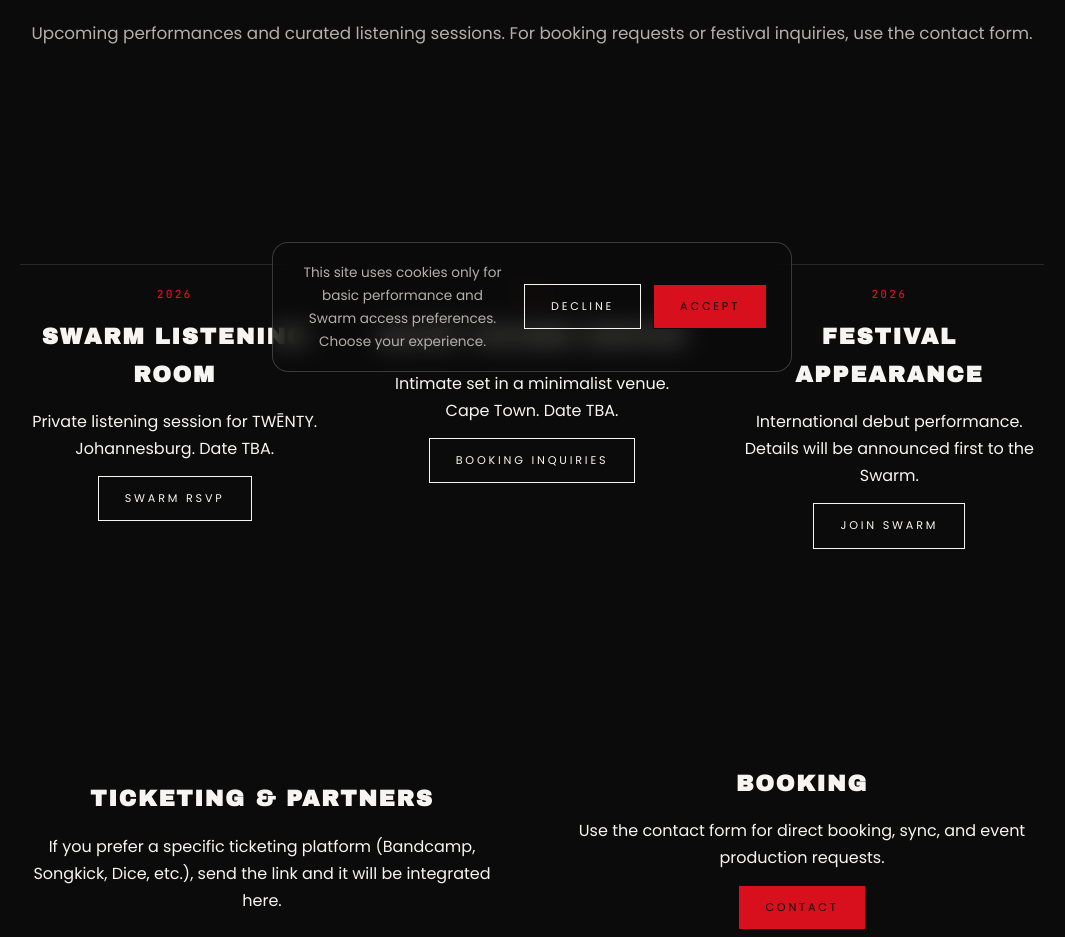
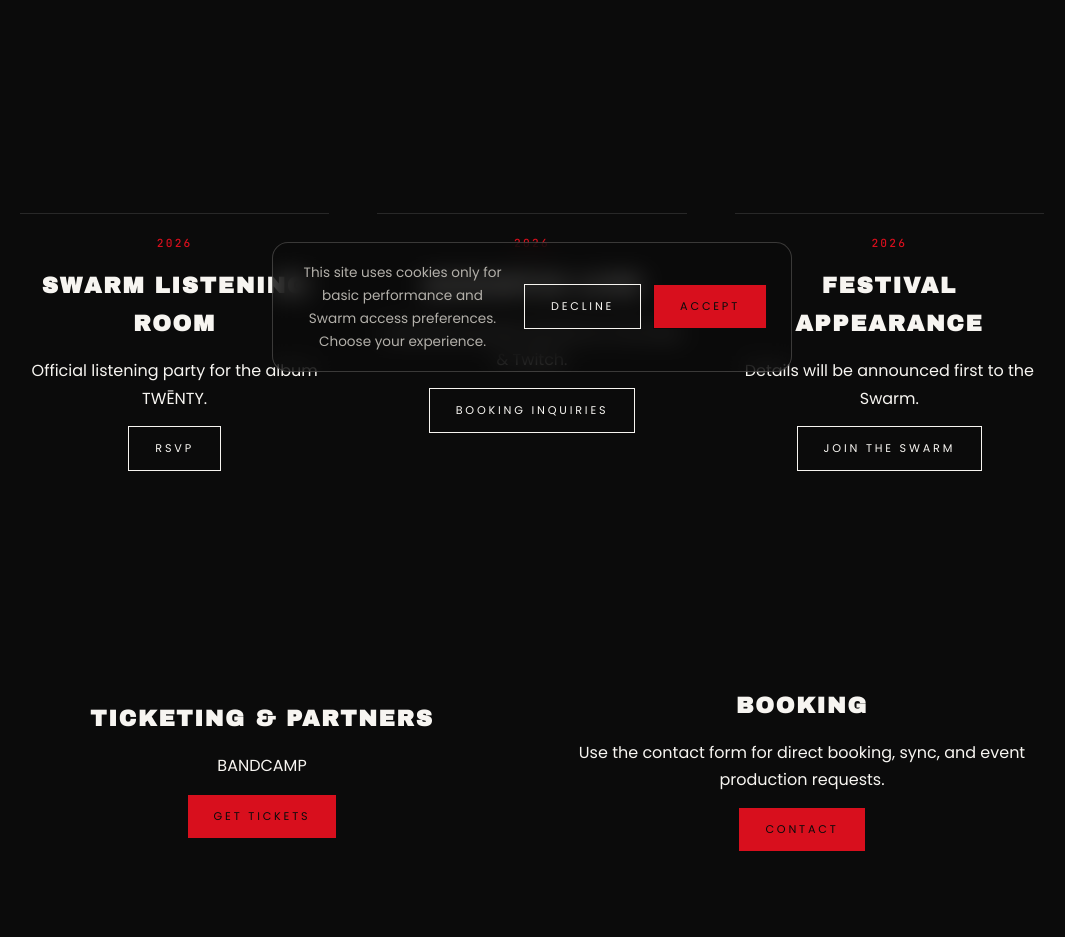
Before and after one commit to seanwxrld/seanwxrld.github.io, a plain HTML site: page tour.html in a window 1280 px wide. Shown: the part 404-1341 px from the top of the page, without its empty margins (108-1173 px from the left). Drawn offline with Linux system fonts and the light colour scheme.

Commit message:
Update tour.html

```diff
--- a/tour.html
+++ b/tour.html
@@ -36,31 +36,27 @@
     <main class="page">
       <section class="hero reveal">
         <p class="eyebrow">Tour & Events</p>
-        <h1>Quiet rooms. Loud impact.</h1>
-        <p class="lead">
-          Upcoming performances and curated listening sessions. For booking requests or festival
-          inquiries, use the contact form.
-        </p>
+        <h1> Upcoming performances</h1>
       </section>
 
       <section class="section-grid reveal" aria-label="Tour dates">
         <article class="card">
           <span class="tag">2026</span>
           <h2>Swarm Listening Room</h2>
-          <p>Private listening session for TWĒNTY. Johannesburg. Date TBA.</p>
-          <a class="button ghost" href="swarm.html">Swarm RSVP</a>
+          <p>Official listening party for the album TWĒNTY.</p>
+          <a class="button ghost" href="https://www.bandsintown.com/e/107907593?&came_from=210">RSVP</a>
         </article>
         <article class="card">
           <span class="tag">2026</span>
-          <h2>Quiet Rooms Series</h2>
-          <p>Intimate set in a minimalist venue. Cape Town. Date TBA.</p>
+          <h2>ACOUSTIC LIVE</h2>
+          <p>Intimate acoustic set live on YouTube & Twitch.</p>
           <a class="button ghost" href="contact.html">Booking inquiries</a>
         </article>
         <article class="card">
           <span class="tag">2026</span>
           <h2>Festival Appearance</h2>
-          <p>International debut performance. Details will be announced first to the Swarm.</p>
-          <a class="button ghost" href="swarm.html">Join Swarm</a>
+          <p>Details will be announced first to the Swarm.</p>
+          <a class="button ghost" href="swarm.html">Join THE Swarm</a>
         </article>
       </section>
 
@@ -68,9 +64,9 @@
         <div>
           <h2>Ticketing & Partners</h2>
           <p>
-            If you prefer a specific ticketing platform (Bandcamp, Songkick, Dice, etc.), send the link
-            and it will be integrated here.
+           BANDCAMP
           </p>
+          <a class="button primary" href="https://www.bandsintown.com/a/15631874-sean-mosikili?came_from=210&utm_medium=web&utm_source=artist_event_streaming_page&utm_campaign=artist&noindex=1">GET TICKETS</a>
         </div>
         <div>
           <h2>Booking</h2>
```
